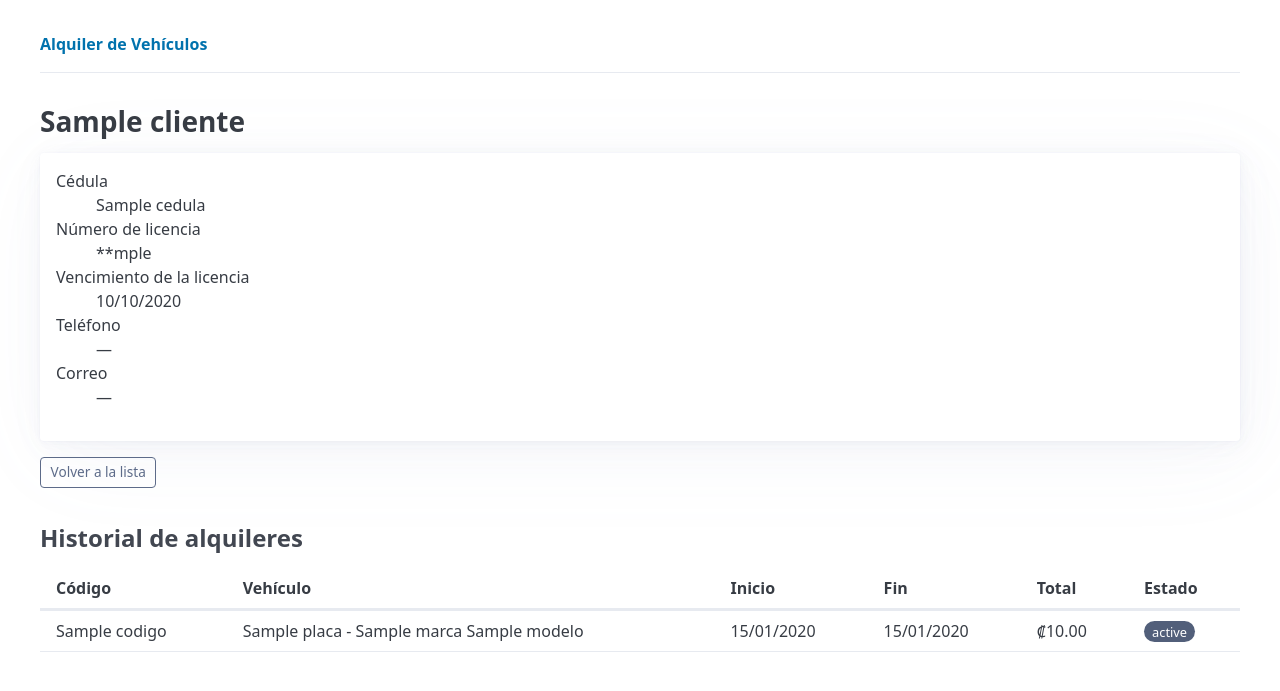
After one commit to leonvegc/secure-car-rental-django, a Django app: template templates/clientes/detalle.html in a window 1280 px wide. The commit adds this page. Shown: the top 691 px of the page. Run offline with Django 5.2, Linux system fonts and the light colour scheme; the template is opened without the code that fills it: most values are stand-ins (such as "Sample title", 1, 10 or a date in 2020).

Commit message:
feat(clientes): licencia enmascarada y detalle restringido por permiso

```diff
--- a/clientes/urls.py
+++ b/clientes/urls.py
@@ -7,5 +7,6 @@ app_name = "clientes"
 urlpatterns = [
     path("", views.lista, name="lista"),
     path("nuevo/", views.crear, name="crear"),
+    path("<int:pk>/", views.detalle, name="detalle"),
     path("<int:pk>/editar/", views.editar, name="editar"),
 ]
--- /dev/null
+++ b/templates/clientes/detalle.html
@@ -0,0 +1,64 @@
+{% extends "base.html" %}
+{% load seguridad %}
+{% block titulo %}Cliente {{ cliente.cedula }}{% endblock %}
+{% block contenido %}
+<h2>{{ cliente.nombre_completo }}</h2>
+
+<article>
+  <dl>
+    <dt>Cédula</dt>
+    <dd>{{ cliente.cedula }}</dd>
+    <dt>Número de licencia</dt>
+    {# Dato sensible: completo solo con permiso de edición; si no, enmascarado #}
+    <dd>{% if permisos_usuario|tiene:"clientes.editar" %}{{ cliente.numero_licencia }}{% else %}{{ cliente.numero_licencia|enmascarar }}{% endif %}</dd>
+    <dt>Vencimiento de la licencia</dt>
+    <dd>
+      {% if cliente.vencimiento_licencia < hoy %}<span class="vencida">{{ cliente.vencimiento_licencia|date:"d/m/Y" }} (vencida)</span>
+      {% else %}{{ cliente.vencimiento_licencia|date:"d/m/Y" }}{% endif %}
+    </dd>
+    <dt>Teléfono</dt>
+    <dd>{{ cliente.telefono|default:"—" }}</dd>
+    <dt>Correo</dt>
+    <dd>{{ cliente.correo|default:"—" }}</dd>
+  </dl>
+</article>
+
+<div class="tabla-acciones">
+  <a href="{% url 'clientes:lista' %}" role="button" class="secondary outline">Volver a la lista</a>
+  {% if permisos_usuario|tiene:"clientes.editar" %}
+  <a href="{% url 'clientes:editar' cliente.pk %}" role="button">Editar</a>
+  {% endif %}
+</div>
+
+<h3>Historial de alquileres</h3>
+{% if alquileres %}
+<div class="overflow-auto">
+  <table>
+    <thead>
+      <tr>
+        <th>Código</th>
+        <th>Vehículo</th>
+        <th>Inicio</th>
+        <th>Fin</th>
+        <th>Total</th>
+        <th>Estado</th>
+      </tr>
+    </thead>
+    <tbody>
+      {% for a in alquileres %}
+      <tr>
+        <td>{{ a.codigo }}</td>
+        <td>{{ a.vehiculo.placa }} - {{ a.vehiculo.marca }} {{ a.vehiculo.modelo }}</td>
+        <td>{{ a.fecha_inicio|date:"d/m/Y" }}</td>
+        <td>{{ a.fecha_fin|date:"d/m/Y" }}</td>
+        <td>₡{{ a.total|floatformat:"2g" }}</td>
+        <td><span class="etiqueta">{{ a.get_estado_display }}</span></td>
+      </tr>
+      {% endfor %}
+    </tbody>
+  </table>
+</div>
+{% else %}
+<p>Este cliente no tiene alquileres registrados.</p>
+{% endif %}
+{% endblock %}
--- a/templates/clientes/lista.html
+++ b/templates/clientes/lista.html
@@ -21,6 +21,7 @@
       <tr>
         <th>Cédula</th>
         <th>Nombre</th>
+        <th>Licencia</th>
         <th>Vencimiento de licencia</th>
         <th>Teléfono</th>
         <th></th>
@@ -29,8 +30,9 @@
     <tbody>
       {% for c in pagina %}
       <tr>
-        <td>{{ c.cedula }}</td>
+        <td><a href="{% url 'clientes:detalle' c.pk %}">{{ c.cedula }}</a></td>
         <td>{{ c.nombre_completo }}</td>
+        <td>{{ c.numero_licencia|enmascarar }}</td>
         <td>
           {% if c.vencimiento_licencia < hoy %}<span class="vencida">{{ c.vencimiento_licencia|date:"d/m/Y" }} (vencida)</span>
           {% else %}{{ c.vencimiento_licencia|date:"d/m/Y" }}{% endif %}
```
Also changed, not shown: clientes/views.py (+12 -0 lines).
